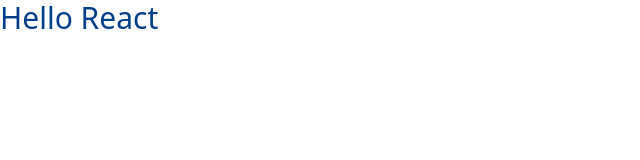
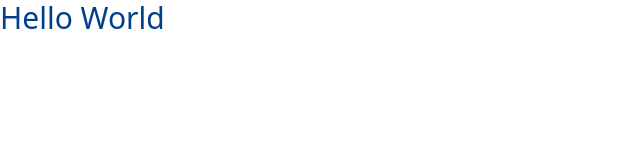
Before and after one commit to Sandun-Induranga/React, a React (Create React App) app: page / in a window 1280 px wide. Shown: the top 160 px of the page, without its empty margins (0-640 px from the left). Built offline with nearby package versions, Linux system fonts and the light colour scheme; the HTML template or start-up script is replaced by a standard one.

Commit message:
Content Updated

```diff
--- a/src/App.tsx
+++ b/src/App.tsx
@@ -2,30 +2,14 @@
 import "./App.css";
 
 export default class App extends Component {
-  componentDidMount(): void {
-    alert("Hello World");
-  }
+  // componentDidMount(): void {
+  //   alert("Hello World");
+  // }
 
   render(): React.ReactNode {
     return (
-      <div className="App">
-        <h1>Hello React</h1>
-        {/* <span className="inline-grid grid-cols-3 gap-4">
-          <span>01</span>
-          <span>02</span>
-          <span>03</span>
-          <span>04</span>
-          <span>05</span>
-          <span>06</span>
-        </span>
-        <span className="inline-grid grid-cols-3 gap-4">
-          <span>01</span>
-          <span>02</span>
-          <span>03</span>
-          <span>04</span>
-          <span>05</span>
-          <span>06</span>
-        </span> */}
+      <div className="bg-blue-edited-200">
+        <h1 className="text-center font-light min-h-screen">Hello World</h1>
       </div>
     );
   }
--- a/src/index.css
+++ b/src/index.css
@@ -2,9 +2,9 @@
 @tailwind components;
 @tailwind utilities;
 
-@layer base{
+@layer base {
   /* Place to add more generic styles */
-  h1{
+  h1 {
     @apply text-3xl;
     /* @apply use to apply tailwind css */
     @apply text-blue-edited-200;
--- a/tailwind.config.js
+++ b/tailwind.config.js
@@ -1,16 +1,17 @@
 /** @type {import('tailwindcss').Config} */
 module.exports = {
   content: [
-    ".src/**/*.{js, jsx, ts, tsx}" /* Apply Tailwind for these contents  */
+    "./src/**/*.{js, jsx, ts, tsx}" /* Apply Tailwind for these contents  */
   ],
   theme: {
-    extend: {},
-    colors:{
-      "blue-edited":{
-        300:"#03045e",
-        200:"#023e8a"
+    extend: {
+      colors:{
+        "blue-edited":{
+          300:"#03045e",
+          200:"#023e8a"
+        }
       }
-    }
+    },
   },
   plugins: [],
 }
```
